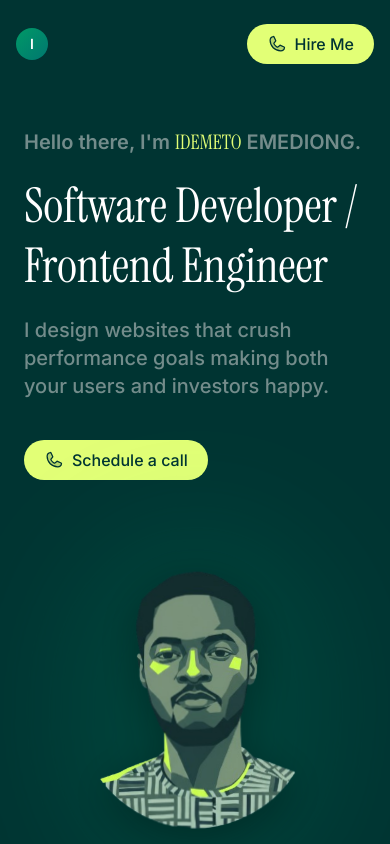
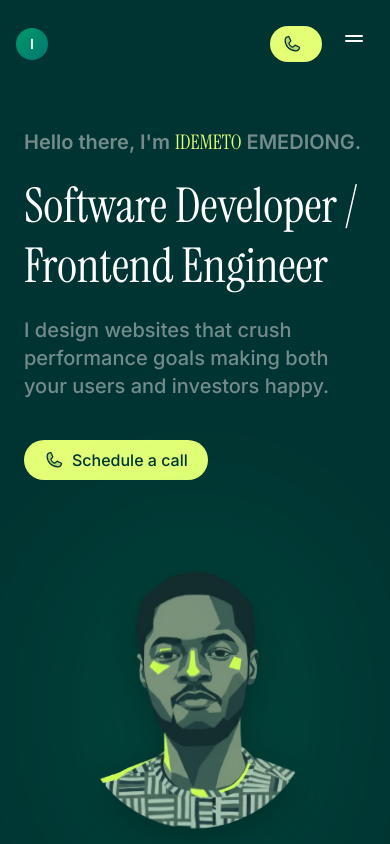
Before and after one commit to DavidWaza/waza-portfolio, a Next.js app: page / in a window 390 px wide. Shown: the top 844 px of the page. Built offline with nearby package versions, Linux system fonts and the light colour scheme.

Commit message:
fix: hamburger

```diff
--- a/app/components/Navbar.tsx
+++ b/app/components/Navbar.tsx
@@ -3,13 +3,15 @@
 import React, { useEffect, useState } from "react";
 import Link from "next/link";
 import { usePathname } from "next/navigation";
-import { FileText, Briefcase, Phone } from "@phosphor-icons/react";
+import { FileText, Briefcase, Phone, List, X } from "@phosphor-icons/react";
 import SmartButton from "./Button";
 import ContactModal from "./ModalPopup";
+import { Tally2 } from "lucide-react";
 
 export default function StickyNavbar() {
   const [scrolled, setScrolled] = useState(false);
   const [open, setOpen] = useState(false);
+  const [mobileMenuOpen, setMobileMenuOpen] = useState(false);
   const pathname = usePathname();
   const isHome = pathname === "/";
 
@@ -23,7 +25,7 @@ export default function StickyNavbar() {
 
   const navLinks = [
     { name: "Resume", href: "/resume.pdf", icon: FileText },
-    { name: "Portfolio", href: "/#portfolio", icon: Briefcase },
+    // { name: "Portfolio", href: "/#portfolio", icon: Briefcase },
   ];
 
   const bgClass =
@@ -57,9 +59,9 @@ export default function StickyNavbar() {
               </Link>
             </div>
 
-            {/* Nav Links + Button */}
-            <div className="flex items-center gap-6">
-              <div className="hidden md:flex md:items-center md:gap-1">
+            {/* Desktop Nav Links + Button */}
+            <div className="hidden md:flex md:items-center md:gap-6">
+              <div className="flex items-center gap-1">
                 {navLinks.map(({ name, href, icon: Icon }) => (
                   <Link
                     key={name}
@@ -81,10 +83,88 @@ export default function StickyNavbar() {
                 onClick={() => setOpen(true)}
               />
             </div>
-            <ContactModal open={open} onClose={() => setOpen(false)} />
+
+            {/* Mobile Menu Button */}
+            <div className="flex md:hidden items-center gap-3">
+              <SmartButton
+                label=""
+                icon={<Phone size={20} weight="duotone" />}
+                onClick={() => setOpen(true)}
+                className="!px-3"
+              />
+              <button
+                onClick={() => setMobileMenuOpen(!mobileMenuOpen)}
+                className="text-white p-2 hover:bg-white/10 rounded-md transition-all duration-300 relative w-10 h-10 flex items-center justify-center"
+                aria-label="Toggle menu"
+              >
+                <div className="relative w-6 h-6">
+                  <X
+                    size={24}
+                    weight="bold"
+                    className={`absolute inset-0 transition-all duration-300 ${
+                      mobileMenuOpen
+                        ? "opacity-100 rotate-0 scale-100"
+                        : "opacity-0 rotate-90 scale-0"
+                    }`}
+                  />
+                  <Tally2
+                    size={24}
+                    // weight="bold"
+                    className={`absolute inset-0 transition-all duration-300 rotate-90 ${
+                      mobileMenuOpen
+                        ? "opacity-0 -rotate-90 scale-0"
+                        : "opacity-100 rotate-0 scale-100"
+                    }`}
+                  />
+                </div>
+              </button>
+            </div>
+          </div>
+
+          {/* Mobile Menu */}
+          <div
+            className={`md:hidden overflow-hidden transition-all duration-300 ease-in-out ${
+              mobileMenuOpen ? "max-h-96 opacity-100" : "max-h-0 opacity-0"
+            }`}
+          >
+            <div className="pt-4 pb-3 mt-3">
+              <div className="flex flex-col gap-2 bg-gradient-to-b from-emerald-900/20 to-teal-900/10 backdrop-blur-sm rounded-xl p-3 border border-emerald-500/20 shadow-lg">
+                {navLinks.map(({ name, href, icon: Icon }, index) => (
+                  <Link
+                    key={name}
+                    href={href}
+                    className="group flex items-center gap-3 px-4 py-3 rounded-lg text-sm font-medium text-white hover:bg-gradient-to-r hover:from-emerald-500/20 hover:to-teal-500/20 transition-all duration-200 hover:translate-x-1 border border-transparent hover:border-emerald-500/30"
+                    target={name === "Resume" ? "_blank" : undefined}
+                    rel={name === "Resume" ? "noopener noreferrer" : undefined}
+                    onClick={() => setMobileMenuOpen(false)}
+                    style={{ animationDelay: `${index * 50}ms` }}
+                  >
+                    <div className="w-8 h-8 rounded-md bg-emerald-500/10 flex items-center justify-center group-hover:bg-emerald-500/20 transition-colors">
+                      <Icon size={18} weight="duotone" />
+                    </div>
+                    <span className="flex-1">{name}</span>
+                    <svg
+                      className="w-4 h-4 opacity-0 group-hover:opacity-100 transition-opacity"
+                      fill="none"
+                      stroke="currentColor"
+                      viewBox="0 0 24 24"
+                    >
+                      <path
+                        strokeLinecap="round"
+                        strokeLinejoin="round"
+                        strokeWidth={2}
+                        d="M9 5l7 7-7 7"
+                      />
+                    </svg>
+                  </Link>
+                ))}
+              </div>
+            </div>
           </div>
         </nav>
       </header>
+
+      <ContactModal open={open} onClose={() => setOpen(false)} />
     </>
   );
 }
```
